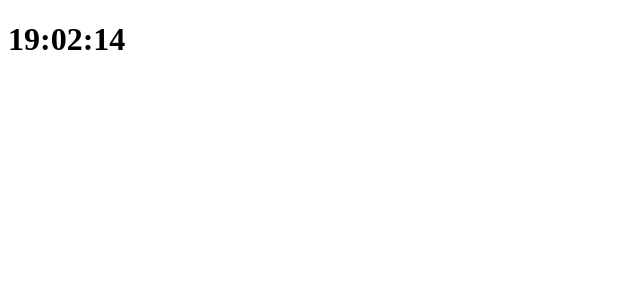
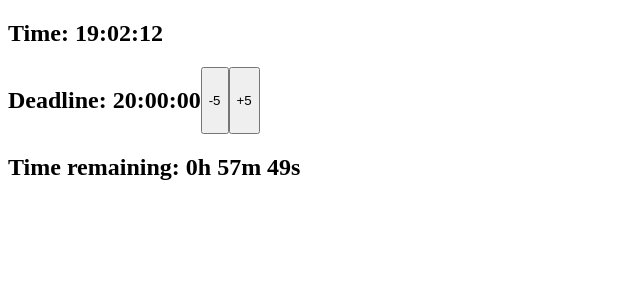
Before and after one commit to adamdmatthews/remainder, a SvelteKit app: page / in a window 1280 px wide. Shown: the top 300 px of the page, without its empty margins (0-640 px from the left). Built offline with nearby package versions, Linux system fonts and the light colour scheme.

Commit message:
made the page a countdown to a deadline

```diff
--- /dev/null
+++ b/src/lib/clock.svelte
@@ -0,0 +1,8 @@
+<script lang="ts">
+    import { format } from "date-fns";
+
+    export let date: Date;
+    $: formattedTime = format(date, 'HH:mm:ss');
+</script>
+
+<h2>Time: {formattedTime}</h2>
--- /dev/null
+++ b/src/lib/countdown.svelte
@@ -0,0 +1,22 @@
+<script lang="ts">
+    import { differenceInDays, differenceInHours, differenceInMinutes, differenceInSeconds, hoursToMinutes, hoursToSeconds, minutesToSeconds } from "date-fns";
+
+    export let date: Date;
+    export let deadline: Date;
+
+    $: timeRemaining = formatTimeRemaining(date, deadline);
+    function formatTimeRemaining(date: Date, deadline: Date) {
+        if (date > deadline) {
+            return 'Deadline passed';
+        }
+        if (differenceInDays(deadline, date) > 0) {
+            return 'Over a day';
+        }
+        const hours = differenceInHours(deadline, date, { roundingMethod: 'floor' });
+        const minutes = differenceInMinutes(deadline, date, { roundingMethod: 'floor' }) - hoursToMinutes(hours);
+        const seconds = differenceInSeconds(deadline, date, { roundingMethod: 'floor' }) - hoursToSeconds(hours) - minutesToSeconds(minutes) + 1;
+        return `${hours}h ${minutes}m ${seconds}s`;
+    }
+</script>
+
+<h2>Time remaining: {timeRemaining}</h2>
--- /dev/null
+++ b/src/lib/deadlinepicker.svelte
@@ -0,0 +1,17 @@
+<script lang=ts>
+    import { format } from "date-fns";
+    import { createEventDispatcher } from "svelte";
+
+    export let deadline: Date;
+    const despatch = createEventDispatcher<{update: number}>();
+
+    function updateDeadline(mins: number) {
+        despatch('update', mins);
+    }
+</script>
+
+<div style='display: flex'>
+    <h2>Deadline: {format(deadline, 'HH:mm:ss')}</h2>
+    <button on:click={() => updateDeadline(-5)}>-5</button>
+    <button on:click={() => updateDeadline(5)}>+5</button>
+</div>
--- a/src/routes/+page.svelte
+++ b/src/routes/+page.svelte
@@ -1,9 +1,12 @@
 <script lang="ts">
     import { onMount } from "svelte";
-    import { format } from 'date-fns/format';
+    import { addHours, addMinutes, roundToNearestMinutes } from 'date-fns';
+    import Deadlinepicker from "$lib/deadlinepicker.svelte";
+    import Clock from "$lib/clock.svelte";
+    import Countdown from "$lib/countdown.svelte";
 
     let date = new Date();
-    $: formatted_time = format(date, 'HH:mm:ss');
+    let deadline = roundToNearestMinutes(addHours(new Date(), 1), { nearestTo: 5 });
 
     onMount(() => {
         const interval = setInterval(() => {
@@ -11,6 +14,12 @@
         }, 100);
         return () => clearInterval(interval);
     })
+
+    function addToDeadline(mins: number) {
+        deadline = addMinutes(deadline, mins);
+    }
 </script>
 
-<h1>{formatted_time}</h1>
+<Clock date={date} />
+<Deadlinepicker deadline={deadline} on:update={(e) => addToDeadline(e.detail)} />
+<Countdown date={date} deadline={deadline} />
```
Also changed, not shown: tests/test.ts (+74 -2 lines).
